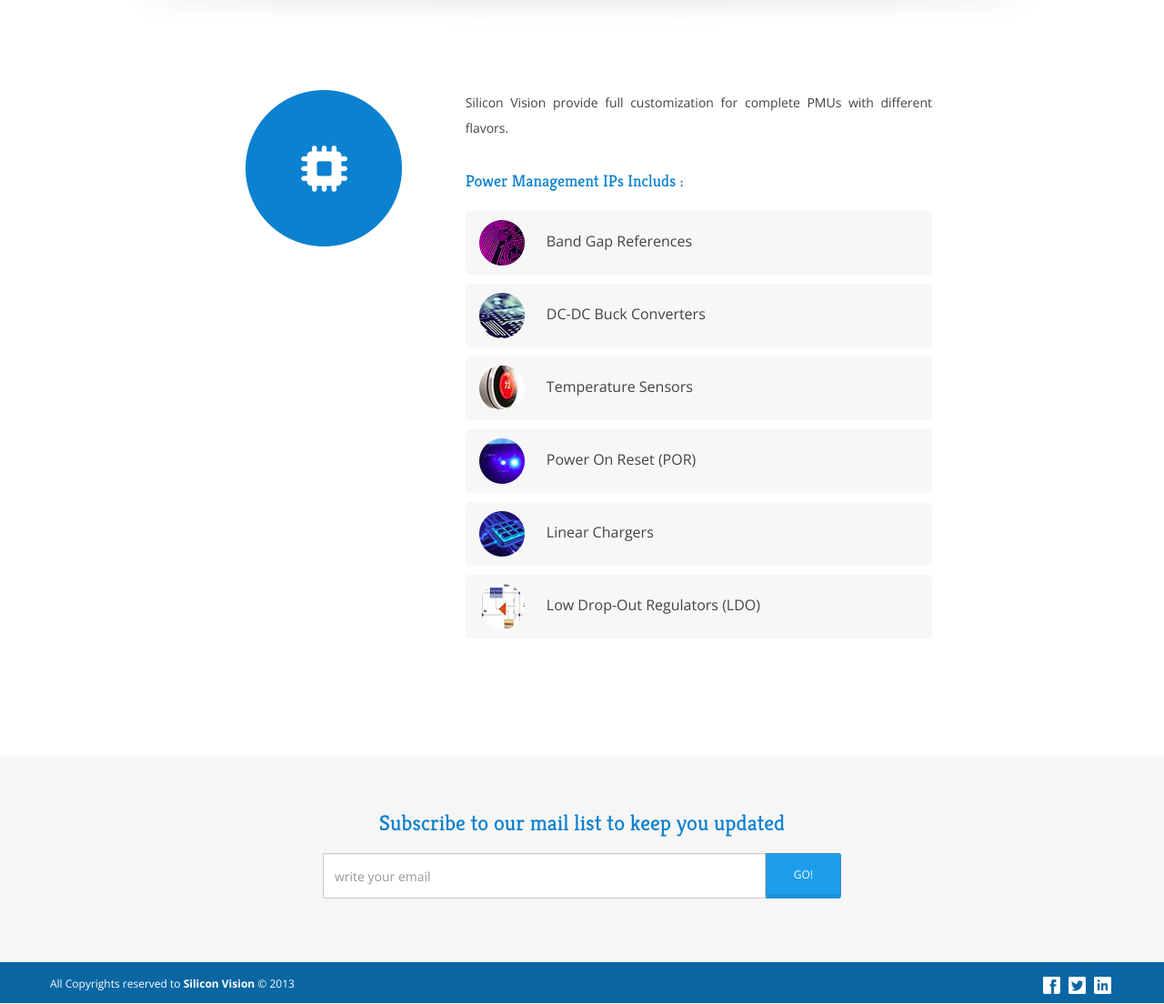
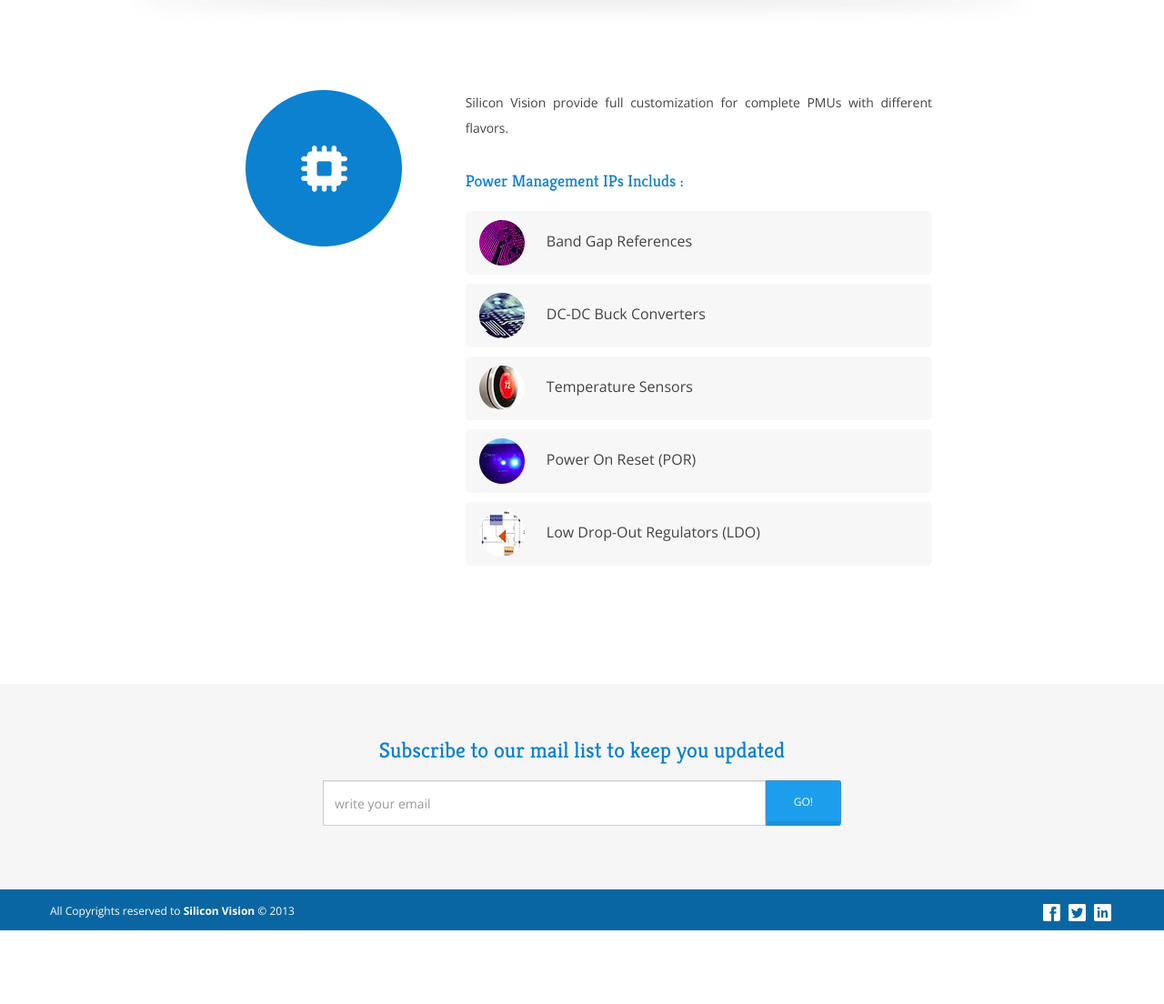
Before and after one commit to cloud9ers/silicon-vision, a Rails app: template app/views/power_management/index.html.erb in a window 1280 px wide. Shown: the part 211-1315 px from the top of the page at 91% size. After the commit the page ends 1234 px from the top, so only its background shows below. Run offline with Rails 7, Linux system fonts and the light colour scheme; the template is opened without the code that fills it, so the values that code supplies are empty; style sheets or scripts are compiled from the project's sources; parts of the project's set-up code (start-up, migrations or seed data) failed here and were passed over; some libraries are stand-ins or nearby versions.

Commit message:
removed linear charg. link from pm page

```diff
--- a/app/views/power_management/index.html.erb
+++ b/app/views/power_management/index.html.erb
@@ -61,12 +61,6 @@
                     	</a>
                     </li>
                     <li>
-                    	<a href="/power_management/linear-chargers">
-                    		<img src="/assets/linear-chargers.png">
-							Linear Chargers
-                    	</a>
-                    </li>
-                    <li>
                     	<a href="/power_management/loe-drop-out-regulators">
                     		<img src="/assets/ldo-sm.png">
 							Low Drop-Out Regulators (LDO)
```
